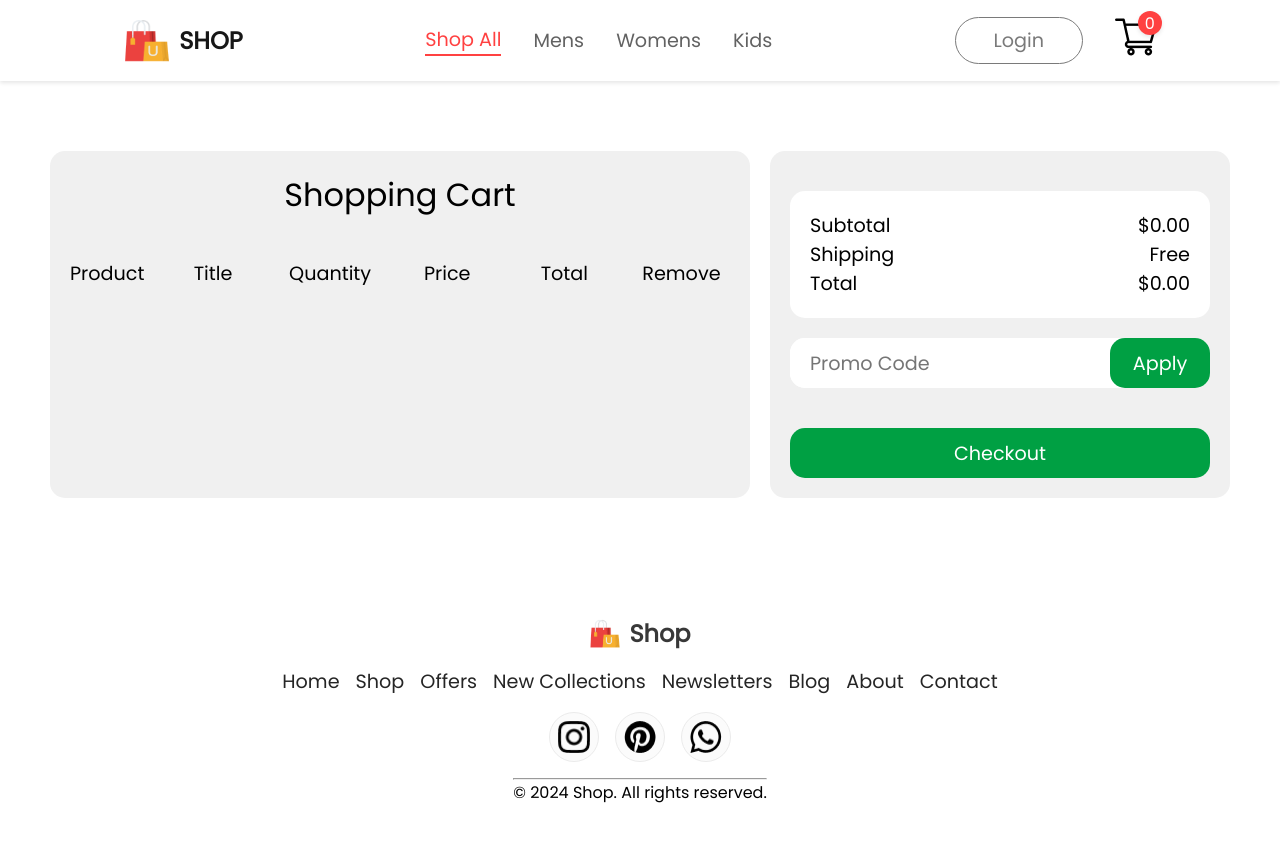
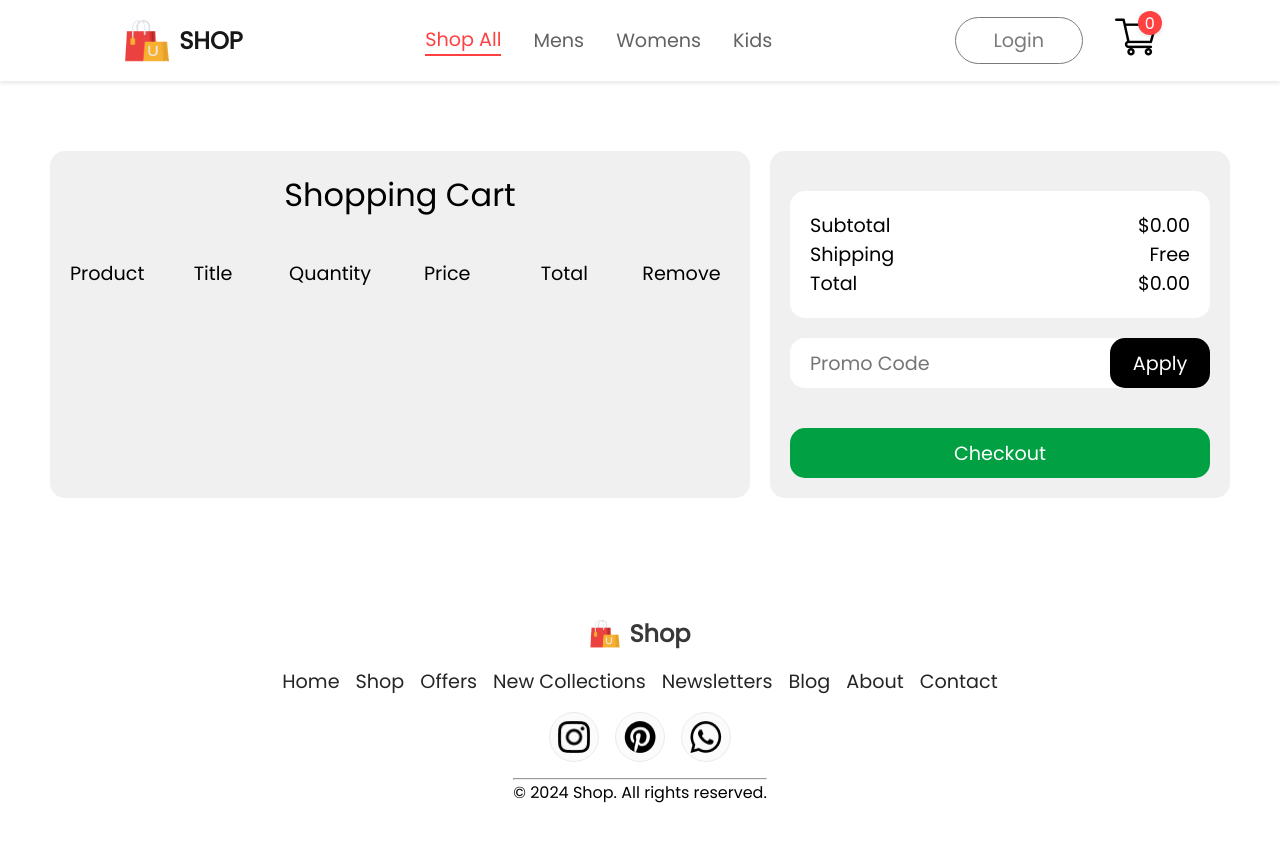
Before and after one commit to ArnaldoGonzalez81318/React-E-Commerce, a React (Create React App) app in the folder frontend/: page /cart in a window 1280 px wide. Shown: the top 842 px of the page. Built offline with nearby package versions, Linux system fonts and the light colour scheme.

Commit message:
Update cartItems.css

```diff
--- a/frontend/src/Components/Cart/cartItems.css
+++ b/frontend/src/Components/Cart/cartItems.css
@@ -225,18 +225,24 @@
   font-weight: 500;
   border: none;
   border-radius: 15px;
-  background-color: #00a043;
+  background-color: #000000;
   color: #fff;
   cursor: pointer;
-  -webkit-transition: background-color 0.3s;
-  -moz-transition: background-color 0.3s;
-  -o-transition: background-color 0.3s;
-  -ms-transition: background-color 0.3s;
-  transition: background-color 0.3s;
+  -webkit-transition: all 0.3s;
+  -moz-transition: all 0.3s;
+  -o-transition: all 0.3s;
+  -ms-transition: all 0.3s;
+  transition: all 0.3s;
 }
 
 .cart-items-promo button:hover {
-  background-color: #00a043;
+  background-color: #000000;
+  transform: scale(1.05);
+  -webkit-box-shadow: 0 0 10px rgba(0, 0, 0, 0.2);
+  -moz-box-shadow: 0 0 10px rgba(0, 0, 0, 0.2);
+  -o-box-shadow: 0 0 10px rgba(0, 0, 0, 0.2);
+  -ms-box-shadow: 0 0 10px rgba(0, 0, 0, 0.2);
+  box-shadow: 0 0 10px rgba(0, 0, 0, 0.2);
 }
 
 .cart-items-promo button:disabled {
```
